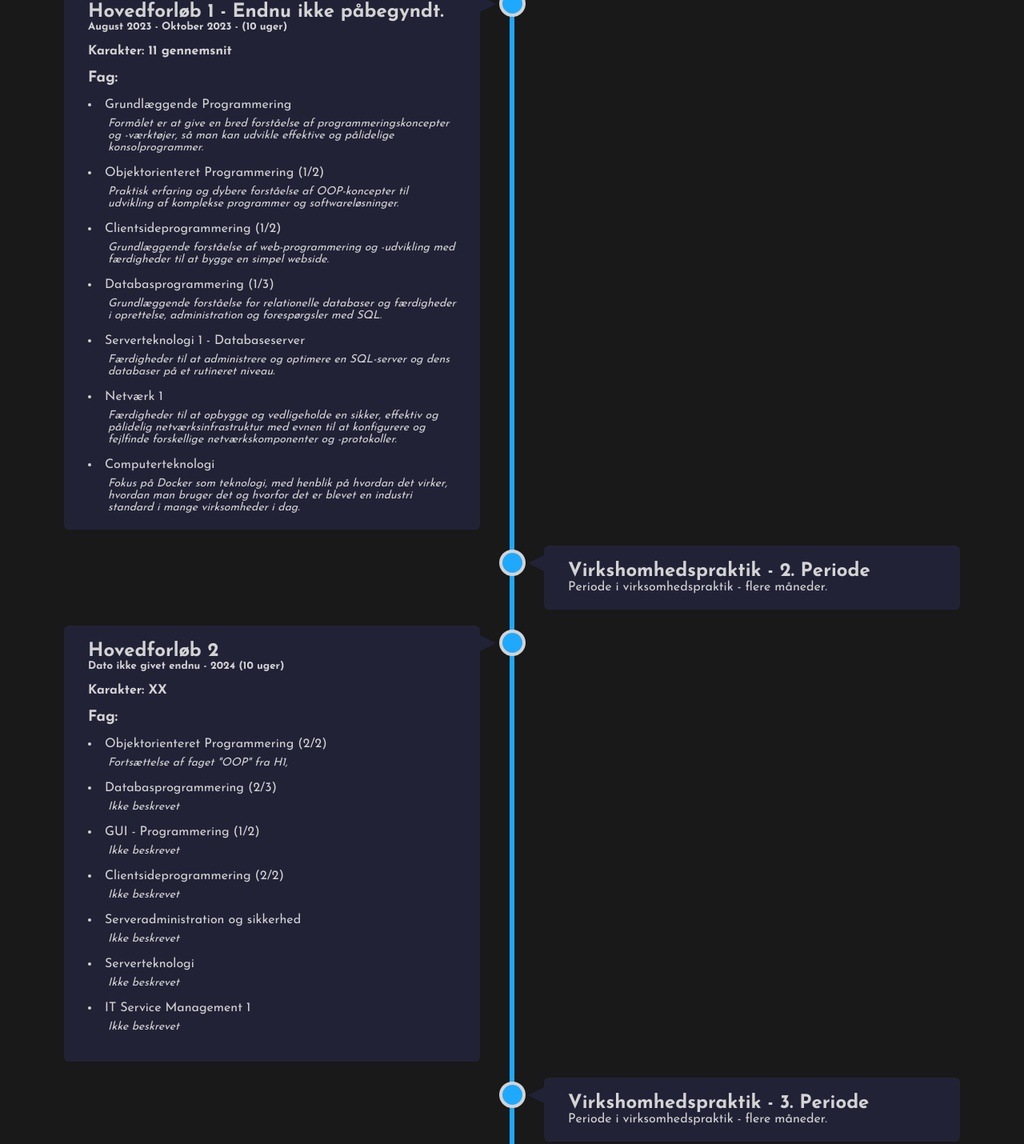
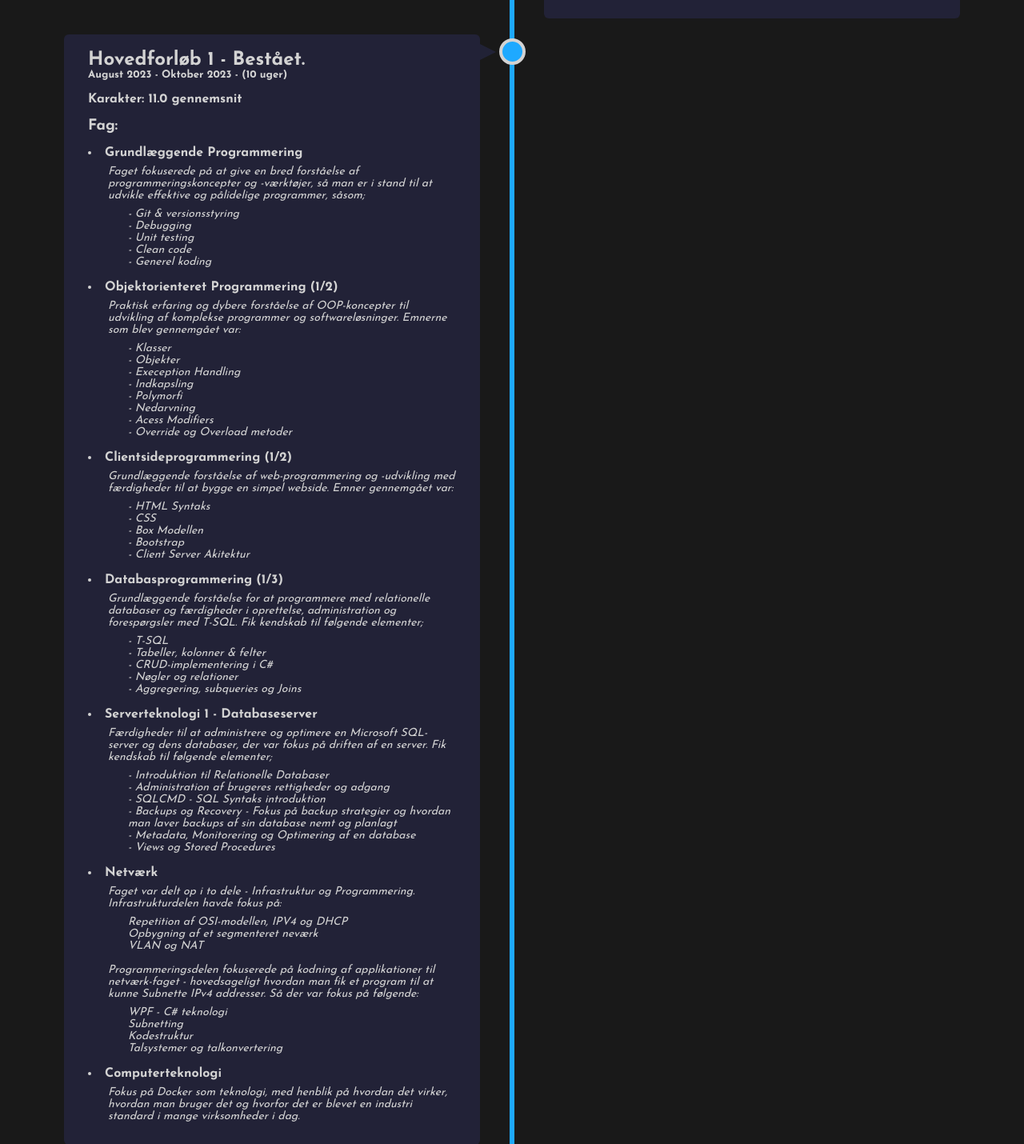
Before and after one commit to Dagor94/Dagor94.github.io, a plain HTML site: page Uddannelsesforløb.html in a window 1280 px wide. Shown: the part 1370-2800 px from the top of the page at 80% size. Drawn offline with Linux system fonts and the light colour scheme.

Commit message:
Updated Uddannelsesforløb - subjects mainly updated H1 to contain the info learned.

```diff
--- a/Uddannelsesforløb.html
+++ b/Uddannelsesforløb.html
@@ -86,7 +86,9 @@
                         </li>
                         <li>Programmering
                             <ul>
-
+                                <li>- Hvad er kodning?</li>
+                                <li>- Grundlæggende koncepter som loops, kontrolstruktuerer, variabler og klasser</li>
+                                <li>- C# Syntaks</li>
                             </ul><br>
                         </li>
                 </div>
@@ -124,51 +126,118 @@
             <!--HOVEDFORLØB 1-->
             <div class="container left">
                 <div class="content">
-                    <h2>Hovedforløb 1 - Endnu ikke påbegyndt.</h2>
+                    <h2>Hovedforløb 1 - Bestået.</h2>
                     <h5>August 2023 - Oktober 2023 - (10 uger)</h5>
                     <br>
-                    <h4>Karakter: 11 gennemsnit</h4>
+                    <h4>Karakter: 11.0 gennemsnit</h4>
                     <br>
                     <h3>Fag:</h3>
                     <br>
-                        <li>Grundlæggende Programmering</li>
+
+                        <li><strong>Grundlæggende Programmering</strong></li>
                         <ul>
-                            <li>Formålet er at give en bred forståelse af programmeringskoncepter og -værktøjer, så man kan udvikle effektive og pålidelige konsolprogrammer.</li>
+                            <li>Faget fokuserede på at give en bred forståelse af programmeringskoncepter og -værktøjer, så man er i stand til at udvikle effektive og pålidelige programmer, såsom;</li>
+                                <ul><li>- Git & versionsstyring</li>
+                                    <li>- Debugging</li>
+                                    <li>- Unit testing</li>
+                                    <li>- Clean code</li>
+                                    <li>- Generel koding</li>
+                                    <li></li>
+                                </ul>
                         </ul><br>
-                        <li>Objektorienteret Programmering (1/2)</li>
+
+                        <li><strong>Objektorienteret Programmering (1/2)</strong></li>
                         <ul>
                             <li>
                                 Praktisk erfaring og dybere forståelse af OOP-koncepter til udvikling af komplekse programmer og softwareløsninger.
+                                Emnerne som blev gennemgået var:
+                                <ul>
+                                    <li>- Klasser</li>
+                                    <li>- Objekter</li>
+                                    <li>- Exeception Handling</li>
+                                    <li>- Indkapsling</li>
+                                    <li>- Polymorfi</li>
+                                    <li>- Nedarvning</li>
+                                    <li>- Acess Modifiers</li>
+                                    <li>- Override og Overload metoder</li>
+                                </ul>
                             </li>
                         </ul><br>
-                        <li>Clientsideprogrammering (1/2)</li>
+
+                        <li><strong>Clientsideprogrammering (1/2)</strong></li>
                         <ul>
                             <li>
-                                Grundlæggende forståelse af web-programmering og -udvikling med færdigheder til at bygge en simpel webside.
+                                Grundlæggende forståelse af web-programmering og -udvikling med færdigheder til at bygge en simpel webside. Emner gennemgået var:
+                                <ul>
+                                    <li>- HTML Syntaks</li>
+                                    <li>- CSS</li>
+                                    <li>- Box Modellen</li>
+                                    <li>- Bootstrap</li>
+                                    <li>- Client Server Akitektur</li>
+                                </ul>
                             </li>
                         </ul><br>
-                        <li>Databasprogrammering (1/3)</li>
+
+                        <li><strong>Databasprogrammering (1/3)</strong></li>
                         <ul>
                             <li>
-                                Grundlæggende forståelse for relationelle databaser og færdigheder i oprettelse, administration og forespørgsler med SQL.
+                                Grundlæggende forståelse for at programmere med relationelle databaser og færdigheder i oprettelse, administration og forespørgsler med T-SQL. Fik kendskab til følgende elementer;
+                                <ul>
+                                    <li>- T-SQL</li>
+                                    <li>- Tabeller, kolonner & felter</li>
+                                    <li>- CRUD-implementering i C#</li>
+                                    <li>- Nøgler og relationer</li>
+                                    <li>- Aggregering, subqueries og Joins</li>
+                                </ul>
                             </li>
                         </ul><br>
-                        <li>Serverteknologi 1 - Databaseserver</li>
+
+                        <li><strong>Serverteknologi 1 - Databaseserver</strong></li>
                         <ul>
                             <li>
-                                Færdigheder til at administrere og optimere en SQL-server og dens databaser på et rutineret niveau.
+                                Færdigheder til at administrere og optimere en Microsoft SQL-server og dens databaser, der var fokus på driften af en server. Fik kendskab til følgende elementer;
+                                <ul>
+                                    <li>- Introduktion til Relationelle Databaser</li>
+                                    <li>- Administration af brugeres rettigheder og adgang</li>
+                                    <li>- SQLCMD - SQL Syntaks introduktion</li>
+                                    <li>- Backups og Recovery - Fokus på backup strategier og hvordan man laver backups af sin database nemt og planlagt</li>
+                                    <li>- Metadata, Monitorering og Optimering af en database</li>
+                                    <li>- Views og Stored Procedures</li>
+                                </ul>
                             </li>
                         </ul><br>
-                        <li>Netværk 1</li>
+                        <li><strong>Netværk</strong></li>
                         <ul>
                             <li>
-                                Færdigheder til at opbygge og vedligeholde en sikker, effektiv og pålidelig netværksinfrastruktur med evnen til at konfigurere og fejlfinde forskellige netværkskomponenter og -protokoller.
+                                Faget var delt op i to dele - Infrastruktur og Programmering.
+                                <br>Infrastrukturdelen havde fokus på:
+                                <ul>
+                                    <li>Repetition af OSI-modellen, IPV4 og DHCP</li>
+                                    <li>Opbygning af et segmenteret neværk</li>
+                                    <li>VLAN og NAT</li>
+                                </ul>
+                                <br>Programmeringsdelen fokuserede på kodning af applikationer til netværk-faget - hovedsageligt hvordan man fik et program til at kunne Subnette IPv4 addresser. Så der var fokus på følgende:
+                                <ul>
+                                    <li>WPF - C# teknologi</li>
+                                    <li>Subnetting</li>
+                                    <li>Kodestruktur</li>
+                                    <li>Talsystemer og talkonvertering</li>
+                                </ul>
                             </li>
                         </ul><br>
-                        <li>Computerteknologi</li>
+
+                        <li><strong>Computerteknologi</strong></li>
                         <ul>
                             <li>
                                 Fokus på Docker som teknologi, med henblik på hvordan det virker, hvordan man bruger det og hvorfor det er blevet en industri standard i mange virksomheder i dag.
+                                <ul>
+                                    <li></li>
+                                    <li></li>
+                                    <li></li>
+                                    <li></li>
+                                    <li></li>
+                                    <li></li>
+                                </ul>
                             </li>
                         </ul>
                 </div>
@@ -178,6 +247,7 @@
             <div class="container right">
                 <div class="content">
                     <h2>Virkshomhedspraktik - 2. Periode</h2>
+                    <h5>Oktober 2023 - April 2024</h5>
                     <p>
                         Periode i virksomhedspraktik - flere måneder.
                     </p>
@@ -188,7 +258,7 @@
             <div class="container left">
                 <div class="content">
                     <h2>Hovedforløb 2</h2>
-                    <h5>Dato ikke givet endnu - 2024 (10 uger)</h5>
+                    <h5>April 2024 - Juni 2024 (10 uger)</h5>
                     <br>
                     <h4>Karakter: XX</h4>
                     <br>
@@ -224,11 +294,15 @@
                                 Ikke beskrevet
                             </li>
                         </ul><br>
-                        <li>Serverteknologi</li>
+                        <li>Serverteknologi 2 - Ukendt</li>
                         <ul>
-                            <li>
-                                Ikke beskrevet
-                            </li>
+                            <li>- Installere og konfigurere serversystem med netværkstjenester som DHCP, DNS, Firewall/Routing.</li>
+                            <li>- Delegere DNS-zoner mellem flere servere.</li>
+                            <li>- Opsætte fjernadgang og VPN på serveroperativsystemet.</li>
+                            <li>- Konfigurere netværkssikkerhed med PKI, IPSec, Radius og lignende.</li>
+                            <li>- Administrere storage og printning, samt brugertilladelser.</li>
+                            <li>- Bruge værktøjer til administration, backup, overvågning og fejlretning.</li>
+                            <li>- Forstå centrale cloudbaserede serverdriftsbegreber.</li>
                         </ul><br>
                         <li>IT Service Management 1</li>
                         <ul>
@@ -253,7 +327,7 @@
             <div class="container left">
                 <div class="content">
                     <h2>Hovedforløb 3</h2>
-                    <h5>Dato ikke givet endnu - 2024 (10 uger)</h5>
+                    <h5>Oktober 2024 - December 2024 (10 uger)</h5>
                     <br>
                     <h4>Karakter: XX</h4>
                     <br>
@@ -324,7 +398,7 @@
             <div class="container left">
                 <div class="content">
                     <h2>Hovedforløb 4</h2>
-                    <h5>Dato ikke givet endnu - 2025 (10 uger)</h5>
+                    <h5>Januar 2025 - Marts 2025 (10 uger)</h5>
                     <br>
                     <h4>Karakter: XX</h4>
                     <br>
@@ -383,7 +457,7 @@
             <div class="container left">
                 <div class="content">
                     <h2>Hovedforløb 5</h2>
-                    <h5>Dato ikke givet endnu - 2026 (10 uger)</h5>
+                    <h5>Oktober 2026 - December 2026 (10 uger)</h5>
                     <br>
                     <p>Ikke beskrevet</p>
                 </div>
@@ -403,12 +477,11 @@
             <div class="container left">
                 <div class="content">
                     <h2>Hovedforløb 6 - Svendeprøve</h2>
-                    <h5>Dato ikke givet endnu - 2027 (5 uger)</h5>
+                    <h5>Marts 2027 - April 2027 (5 uger)</h5>
                     <br>
                     <p>Ikke beskrevet</p>
                 </div>
             </div>
-
         </div>
 
         <!--FOOTER-->
```
